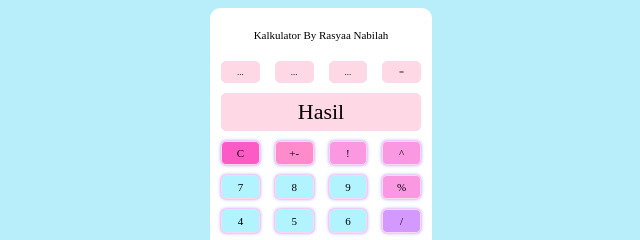
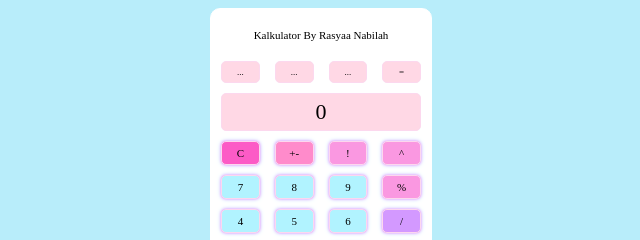
Before and after one commit to rasyaanabilah/kalkulator_rynlah13, a plain HTML site: page index.html in a window 1280 px wide. Shown: the top 240 px of the page, 319-959 px from the left. Drawn offline with Linux system fonts and the light colour scheme.

Commit message:
index.html

```diff
--- a/index.html
+++ b/index.html
@@ -19,7 +19,7 @@
 
         </div>
         <div class="wrapper">
-            <div id="hasil" class="tombol tombol-nonaktif bg-abu">Hasil</div>
+            <div id="hasil" class="tombol tombol-nonaktif bg-abu">0</div>
         </div>
         <div id="blok-tombol">
             <div class="wrapper">
```
